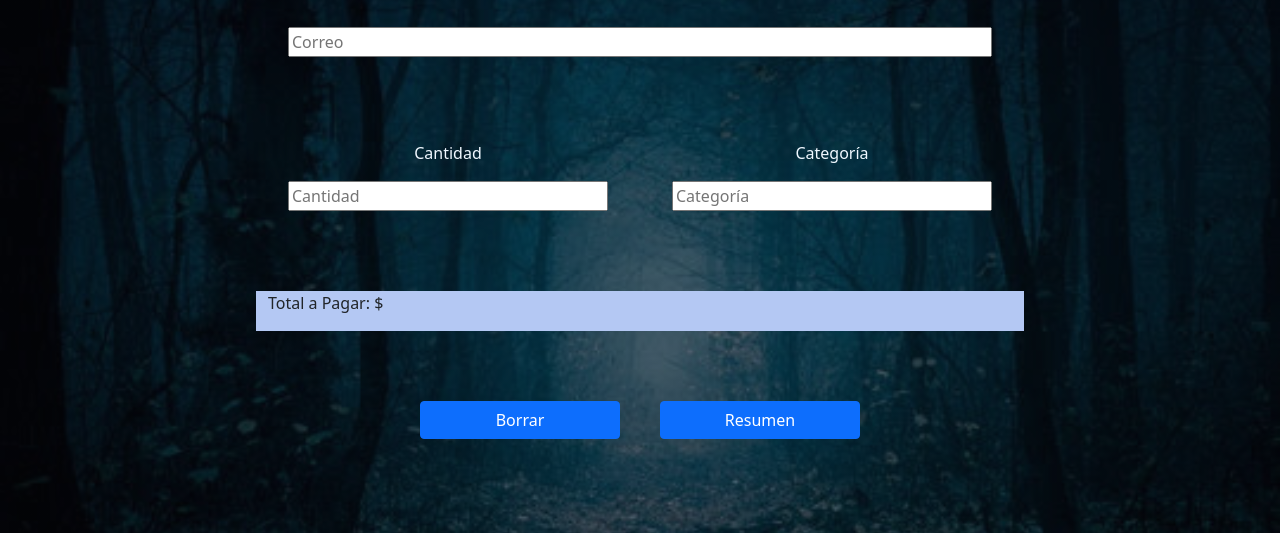
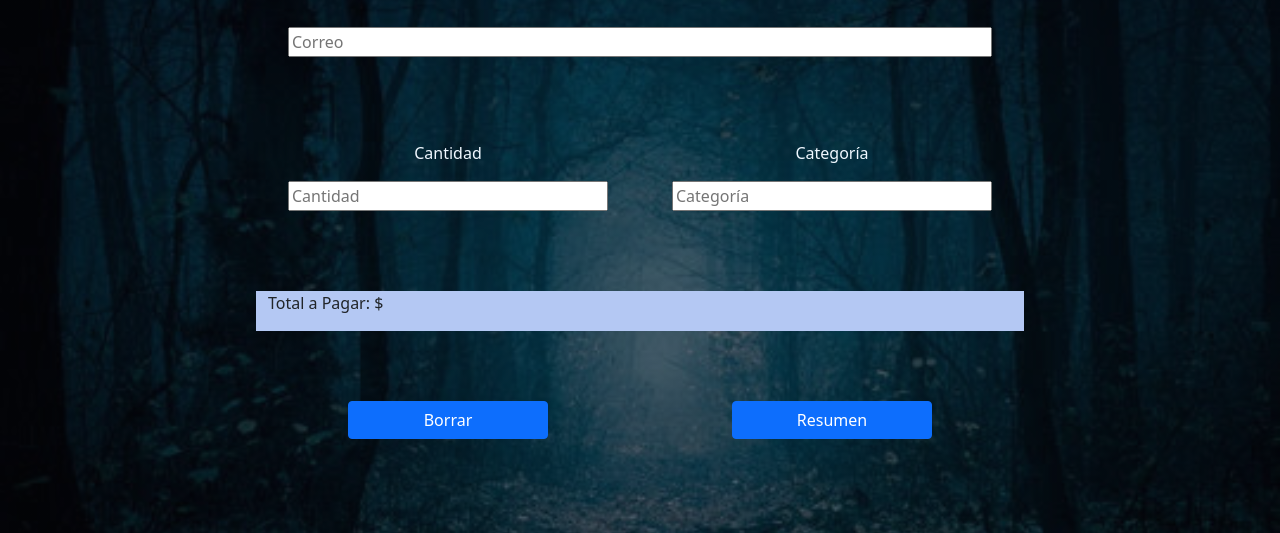
Before and after one commit to cuarty/Pagina-web-tp, a plain HTML site: page feria_libro.html in a window 1280 px wide. Shown: the part 1015-1548 px from the top of the page. Drawn offline with nearby package versions, Linux system fonts and the light colour scheme.

Commit message:
tercera Edicion

```diff
--- a/feria_libro.html
+++ b/feria_libro.html
@@ -145,7 +145,7 @@
         </section>
 
         <section>
-            <div class="row" style="margin-top: 30px; margin-bottom: 100px; margin-left: 50vh; margin-right: 50vh">
+            <div class="row" style="margin-top: 30px; margin-bottom: 100px; margin-left: 20vw; margin-right: 20vw">
                 <div class="col-sm-12 col-md-6 col-lg-6 col-xl-6" style="text-align: center; margin-top: 20px;">
                     <input style="width: 200px;" class="btn btn-primary" type="reset" value="Borrar">
                 </div>
```
